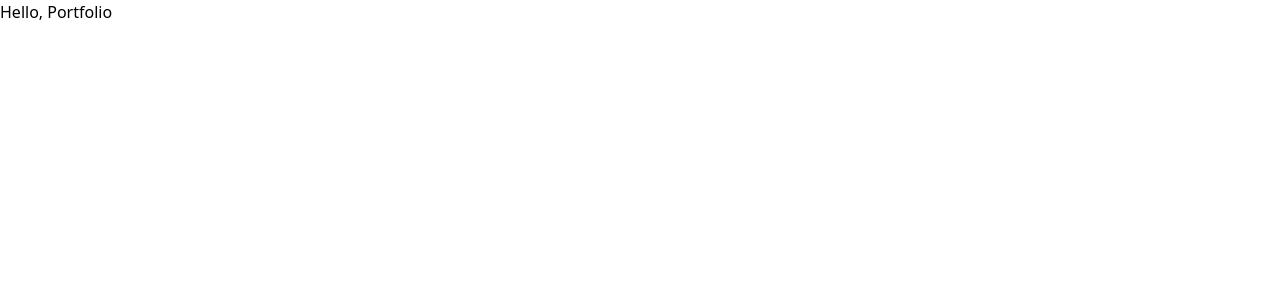
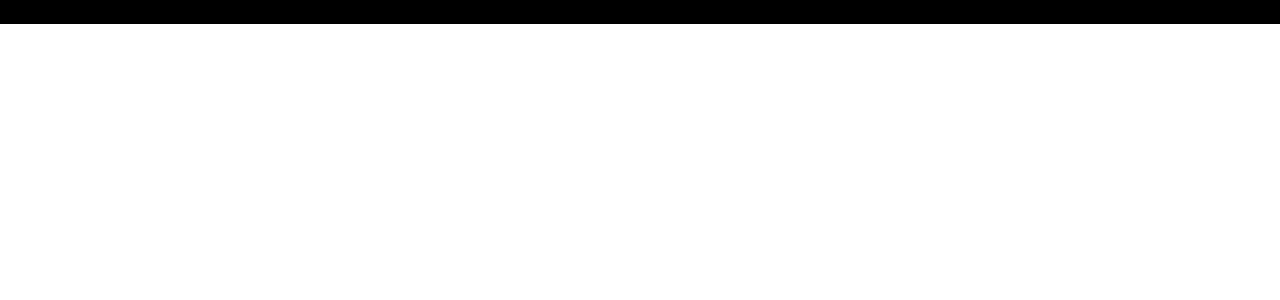
Before and after one commit to ayobami7/my-portfolio, a Next.js app: page / in a window 1280 px wide. Shown: the top 300 px of the page. Built offline with nearby package versions, Linux system fonts and the light colour scheme.

Commit message:
landing page

```diff
--- a/app/page.tsx
+++ b/app/page.tsx
@@ -2,7 +2,7 @@
 
 export default function Home() {
   return (
-    <main>
+    <main className="relative bg-primary bg-black">
       <div>
         <h1>Hello, Portfolio</h1>
       </div>
--- /dev/null
+++ b/components/Hero.tsx
@@ -0,0 +1,9 @@
+import React from 'react'
+
+const Hero = () => {
+  return (
+    <div className=''>Hero</div>
+  )
+}
+
+export default Hero
```
